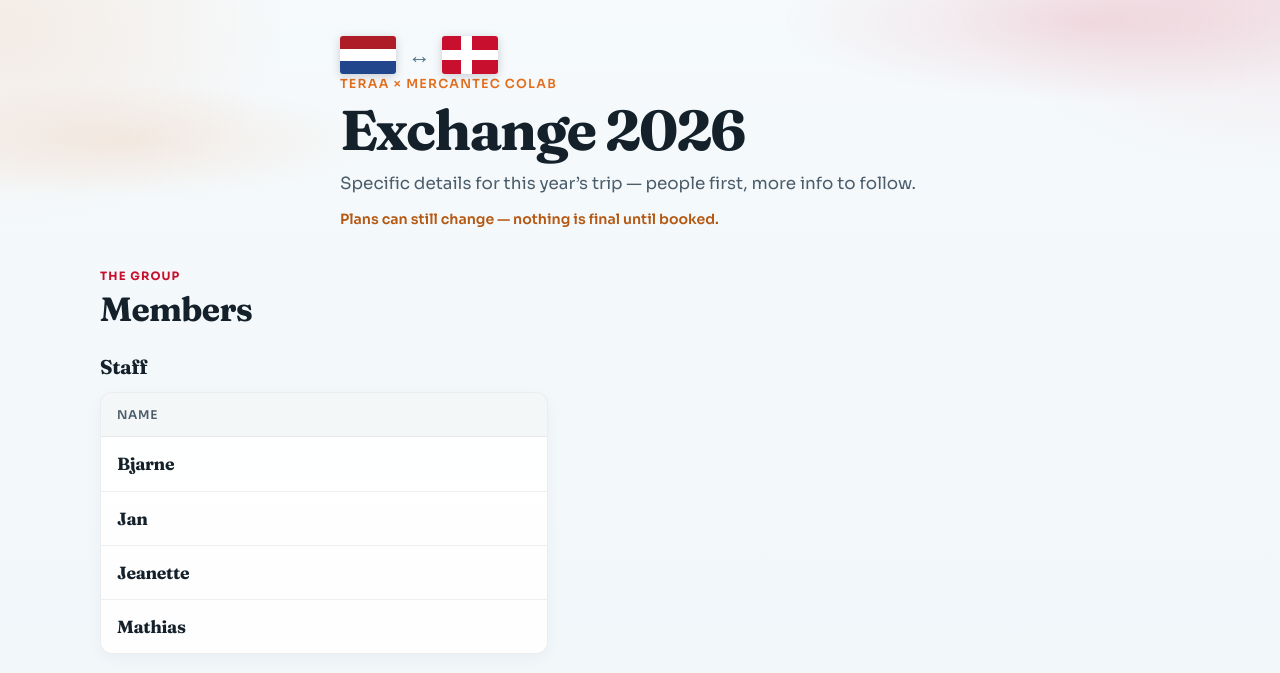
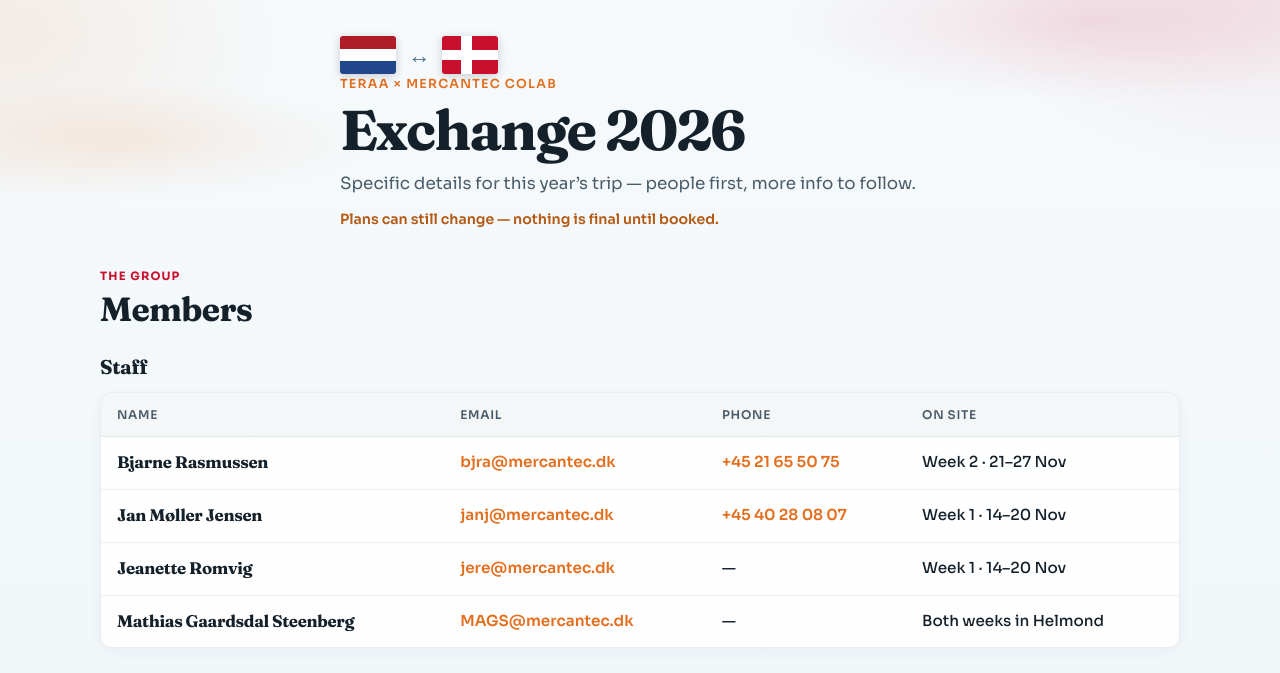
Before and after one commit to Mercantech/NL, a plain HTML site: page 2026.html in a window 1280 px wide. Shown: the part 73-746 px from the top of the page. Drawn offline with Linux system fonts and the light colour scheme.

Commit message:
Add Mercantec staff contact details from the homepage into the 2026 Staff table.

```diff
--- a/2026.html
+++ b/2026.html
@@ -11,7 +11,7 @@
   <link rel="preconnect" href="https://fonts.googleapis.com" />
   <link rel="preconnect" href="https://fonts.gstatic.com" crossorigin />
   <link href="https://fonts.googleapis.com/css2?family=Fraunces:opsz,wght@9..144,500;9..144,700&family=Sora:wght@400;500;600;700&display=swap" rel="stylesheet" />
-  <link rel="stylesheet" href="styles.css?v=20261017e" />
+  <link rel="stylesheet" href="styles.css?v=20261017f" />
 </head>
 <body class="page-y26">
   <a class="skip-link" href="#content">Skip to content</a>
@@ -69,19 +69,44 @@
         <div class="y26-tracks">
           <section class="y26-track" aria-labelledby="track-staff">
             <h3 id="track-staff">Staff</h3>
+            <div class="y26-table-wrap">
               <table class="y26-table">
                 <thead>
                   <tr>
                     <th scope="col">Name</th>
+                    <th scope="col">Email</th>
+                    <th scope="col">Phone</th>
+                    <th scope="col">On site</th>
                   </tr>
                 </thead>
                 <tbody>
-                <tr><td>Bjarne</td></tr>
-                <tr><td>Jan</td></tr>
-                <tr><td>Jeanette</td></tr>
-                <tr><td>Mathias</td></tr>
+                  <tr>
+                    <td>Bjarne Rasmussen</td>
+                    <td><a href="mailto:bjra@mercantec.dk">bjra@mercantec.dk</a></td>
+                    <td><a href="tel:+4521655075">+45 21 65 50 75</a></td>
+                    <td>Week 2 · 21–27 Nov</td>
+                  </tr>
+                  <tr>
+                    <td>Jan Møller Jensen</td>
+                    <td><a href="mailto:janj@mercantec.dk">janj@mercantec.dk</a></td>
+                    <td><a href="tel:+4540280807">+45 40 28 08 07</a></td>
+                    <td>Week 1 · 14–20 Nov</td>
+                  </tr>
+                  <tr>
+                    <td>Jeanette Romvig</td>
+                    <td><a href="mailto:jere@mercantec.dk">jere@mercantec.dk</a></td>
+                    <td>—</td>
+                    <td>Week 1 · 14–20 Nov</td>
+                  </tr>
+                  <tr>
+                    <td>Mathias Gaardsdal Steenberg</td>
+                    <td><a href="mailto:MAGS@mercantec.dk">MAGS@mercantec.dk</a></td>
+                    <td>—</td>
+                    <td>Both weeks in Helmond</td>
+                  </tr>
                 </tbody>
               </table>
+            </div>
           </section>
 
           <section class="y26-track" aria-labelledby="track-students">
--- a/styles.css
+++ b/styles.css
@@ -3805,17 +3805,20 @@ body.nav-open .menu-bars::after {
   color: #0c3b5c;
 }
 
+.y26-table-wrap {
+  overflow-x: auto;
+  margin: 0.35rem 0 0;
+  border-radius: 12px;
+  border: 1.5px solid rgba(20, 33, 43, 0.08);
+  background: rgba(255, 255, 255, 0.88);
+  box-shadow: 0 4px 14px rgba(12, 59, 92, 0.04);
+}
+
 .y26-table {
   width: 100%;
-  max-width: 28rem;
-  border-collapse: separate;
-  border-spacing: 0;
-  margin: 0.35rem 0 0;
-  background: rgba(255, 255, 255, 0.88);
-  border: 1.5px solid rgba(20, 33, 43, 0.08);
-  border-radius: 12px;
-  overflow: hidden;
-  box-shadow: 0 4px 14px rgba(12, 59, 92, 0.04);
+  min-width: 36rem;
+  border-collapse: collapse;
+  margin: 0;
 }
 
 .y26-table th,
@@ -3823,6 +3826,7 @@ body.nav-open .menu-bars::after {
   padding: 0.75rem 1rem;
   text-align: left;
   border-bottom: 1px solid rgba(20, 33, 43, 0.07);
+  vertical-align: top;
 }
 
 .y26-table th {
@@ -3833,14 +3837,34 @@ body.nav-open .menu-bars::after {
   text-transform: uppercase;
   color: var(--muted);
   background: rgba(12, 59, 92, 0.04);
+  white-space: nowrap;
 }
 
 .y26-table td {
+  font-family: var(--font-body);
+  font-size: 0.95rem;
+  font-weight: 500;
+  color: var(--ink);
+}
+
+.y26-table td:first-child {
   font-family: var(--font-display);
-  font-size: 1.1rem;
+  font-size: 1.05rem;
   font-weight: 700;
   letter-spacing: -0.02em;
-  color: var(--ink);
+  white-space: nowrap;
+}
+
+.y26-table a {
+  color: var(--nl-orange);
+  text-decoration: none;
+  font-weight: 600;
+  word-break: break-all;
+}
+
+.y26-table a:hover,
+.y26-table a:focus-visible {
+  text-decoration: underline;
 }
 
 .y26-table tbody tr:last-child td {
```
Lines whose indentation alone changed are shown as unchanged.
